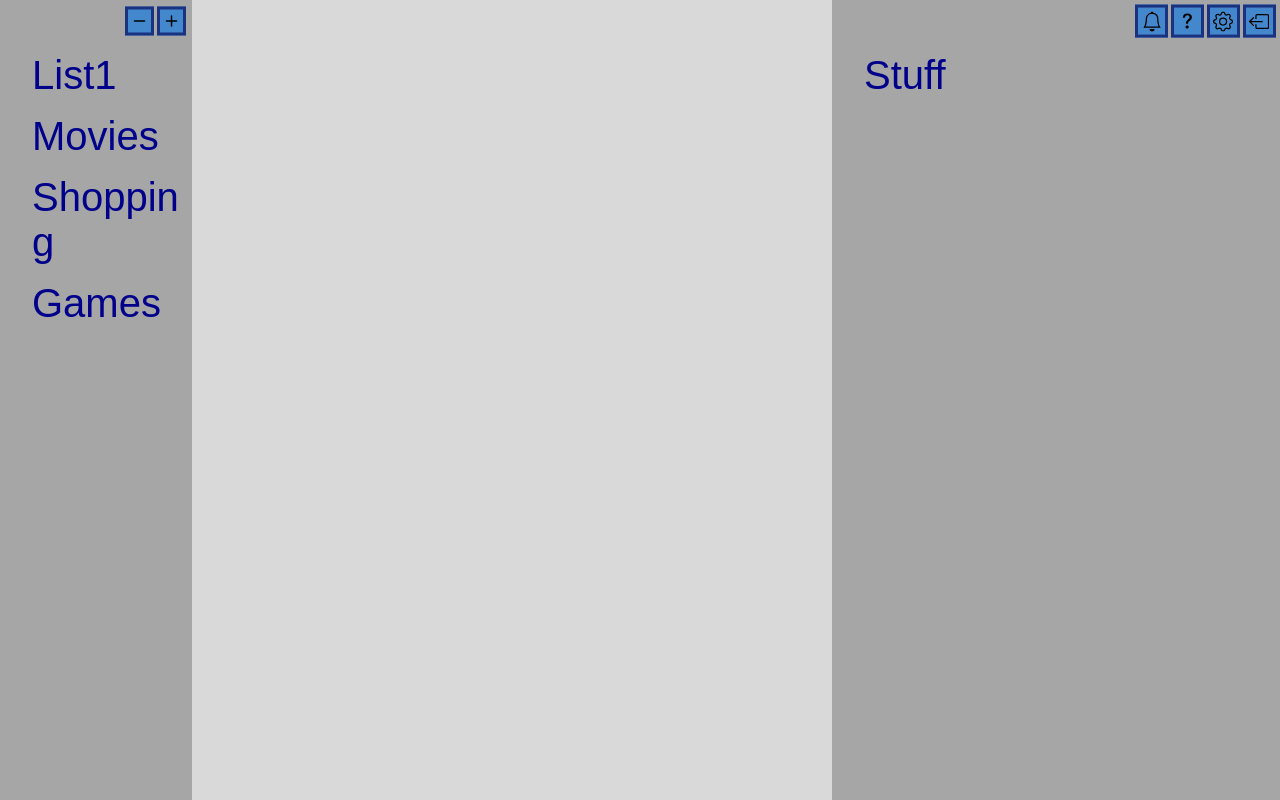
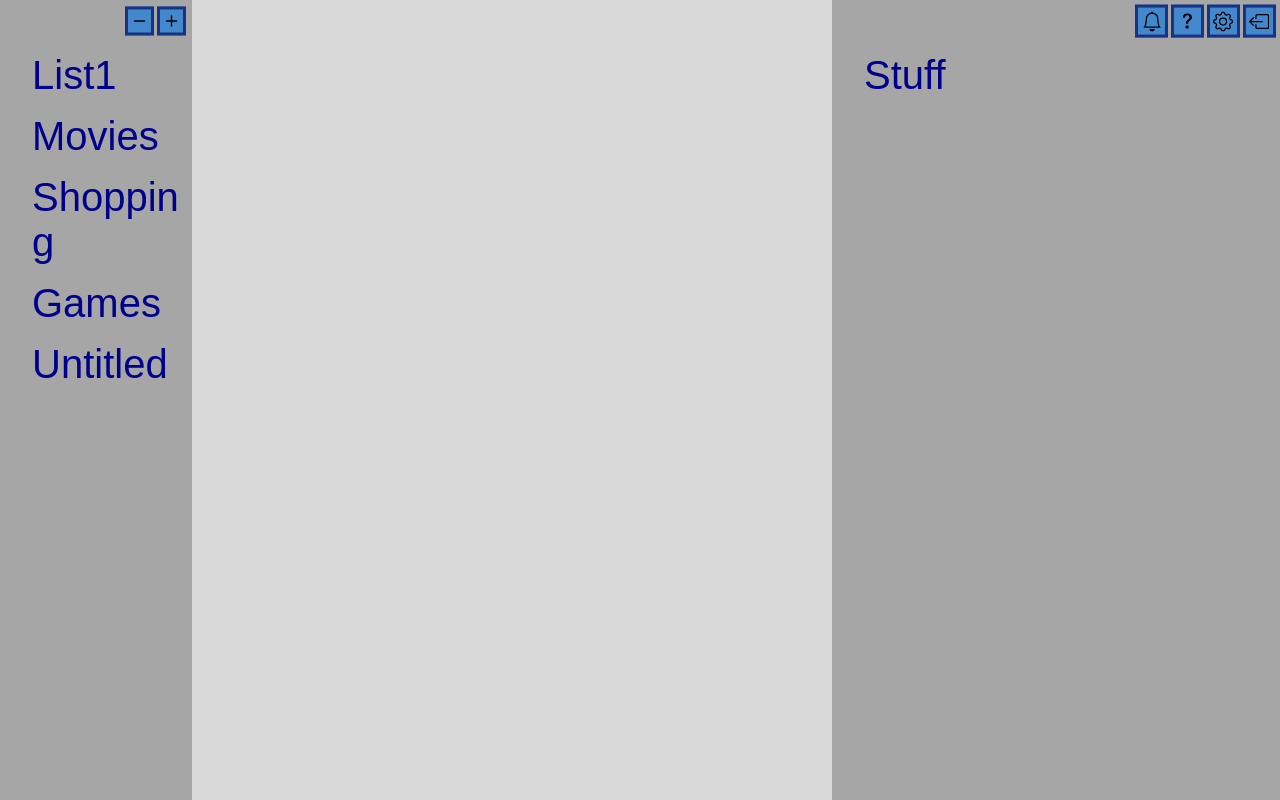
Before and after one commit to marksandland/Diary-Desktop-Web-App-Prototype, a plain HTML site: page Project/MainScreen.html in a window 1280 px wide. Both pictures are taken after a click on the element 171 px from the left and 21 px from the top of the page. Drawn offline with Linux system fonts and the light colour scheme.

Commit message:
progress

```diff
--- a/Project/MainScreen.html
+++ b/Project/MainScreen.html
@@ -3,33 +3,33 @@
         <title>Task Manager</title>
         <meta http-equiv="Content-Type" content="text/html"; charset="=UTF-8">
         <link href="styles/main.css" rel="stylesheet">
+        <script src="scripts/main.js"></script>
 
 
     </head>
     <body>
         <div id="sidenavLeft">
             <div id="leftPaneHeader" class="paneHeaderLeft">
-
-                <div class= "buttonWrap">
+                <div id="buttonPlus" class= "buttonWrap">
                     <svg xmlns="http://www.w3.org/2000/svg" width="16" height="16" fill="currentColor" class="bi bi-plus" viewBox="0 0 16 16">
                         <path d="M8 4a.5.5 0 0 1 .5.5v3h3a.5.5 0 0 1 0 1h-3v3a.5.5 0 0 1-1 0v-3h-3a.5.5 0 0 1 0-1h3v-3A.5.5 0 0 1 8 4z"/>
                     </svg>
-
                 </div>
 
-                <div class= "buttonWrap" style= "right: 20%">
+
+                <div id="buttonMinus" class= "buttonWrap" style= "right: 20%">
                     <svg xmlns="http://www.w3.org/2000/svg" width="16" height="16" fill="currentColor" class="bi bi-dash" viewBox="0 0 16 16">
                         <path d="M4 8a.5.5 0 0 1 .5-.5h7a.5.5 0 0 1 0 1h-7A.5.5 0 0 1 4 8z"/>
                     </svg>
                 </div>
-
-
             </div>
 
-            <a href="#">List1</a>
-            <a href="#">Movies</a>
-            <a href="#">Shopping</a>
-            <a href="#">Games</a>
+            <ul id="lists">
+                <li><a href="#">List1</a></li>
+                <li><a href="#">Movies</a></li>
+                <li><a href="#">Shopping</a> </li>
+                <li><a href="#">Games</a></li>
+            </ul>
         </div>
 
         <div id="main">
--- a/Project/scripts/main.js
+++ b/Project/scripts/main.js
@@ -15,6 +15,36 @@ function passwordReset() {
 function createAccount() {
 
 
+
     alert("Account created!")
     return true;
 }
+
+function addList() {
+    var ul = document.getElementById("lists");
+    var li = document.createElement("li");
+    var a = document.createElement("a");
+    a.href="#";
+
+    a.appendChild(document.createTextNode("Untitled"))
+    li.appendChild(a);
+    ul.appendChild(li);
+}
+
+function removeList() {
+    alert("enter removeListMode");
+}
+
+window.onload = function() {
+    //Button Click Event Handler
+        //Add List Button
+        var a = document.getElementById("buttonPlus");
+        a.onclick = function() {addList()};
+
+        //Remove List Button
+        var b = document.getElementById("buttonMinus");
+        b.onclick = function() {removeList()};
+
+
+
+}
--- a/Project/styles/main.css
+++ b/Project/styles/main.css
@@ -231,3 +231,9 @@ svg {
   color: Black;
   font-size: 1.5vw;
 }
+
+#lists {
+  list-style-type: none;
+  margin: 0;
+  padding: 0;
+}
```
